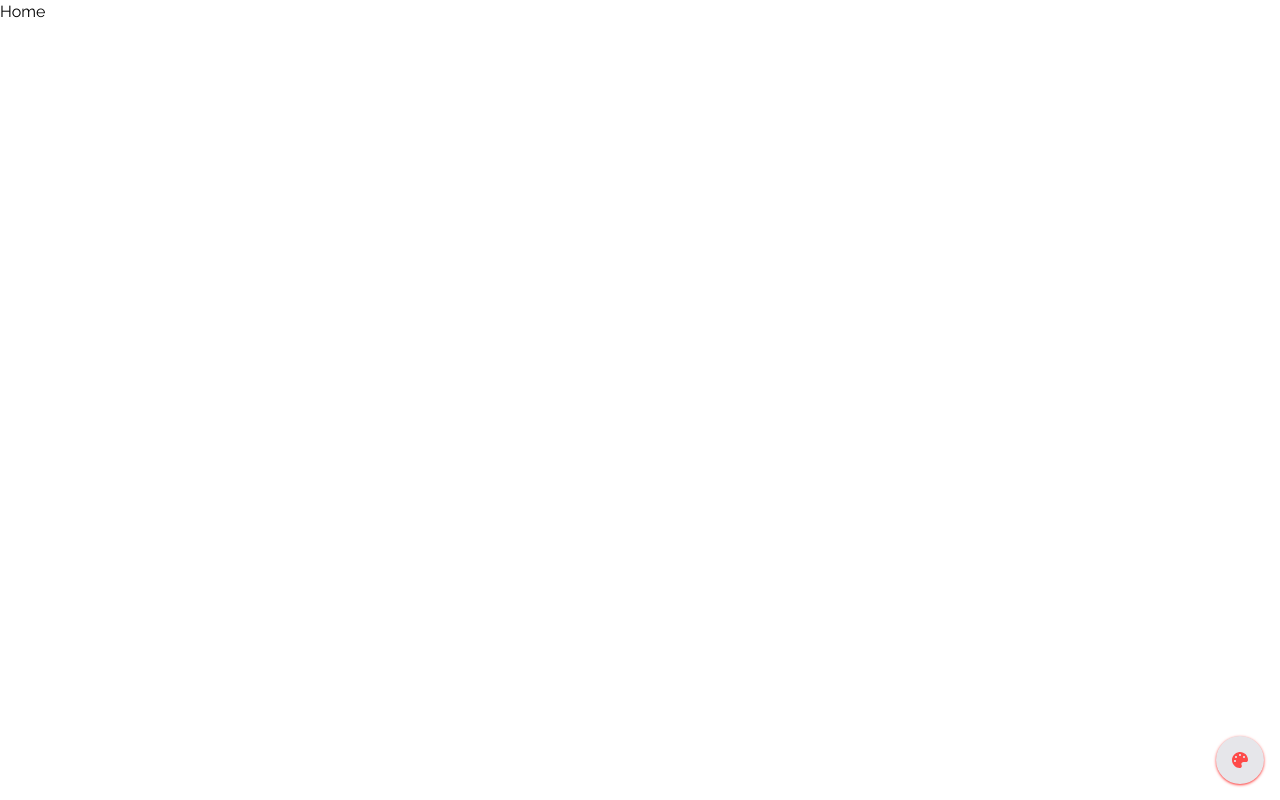
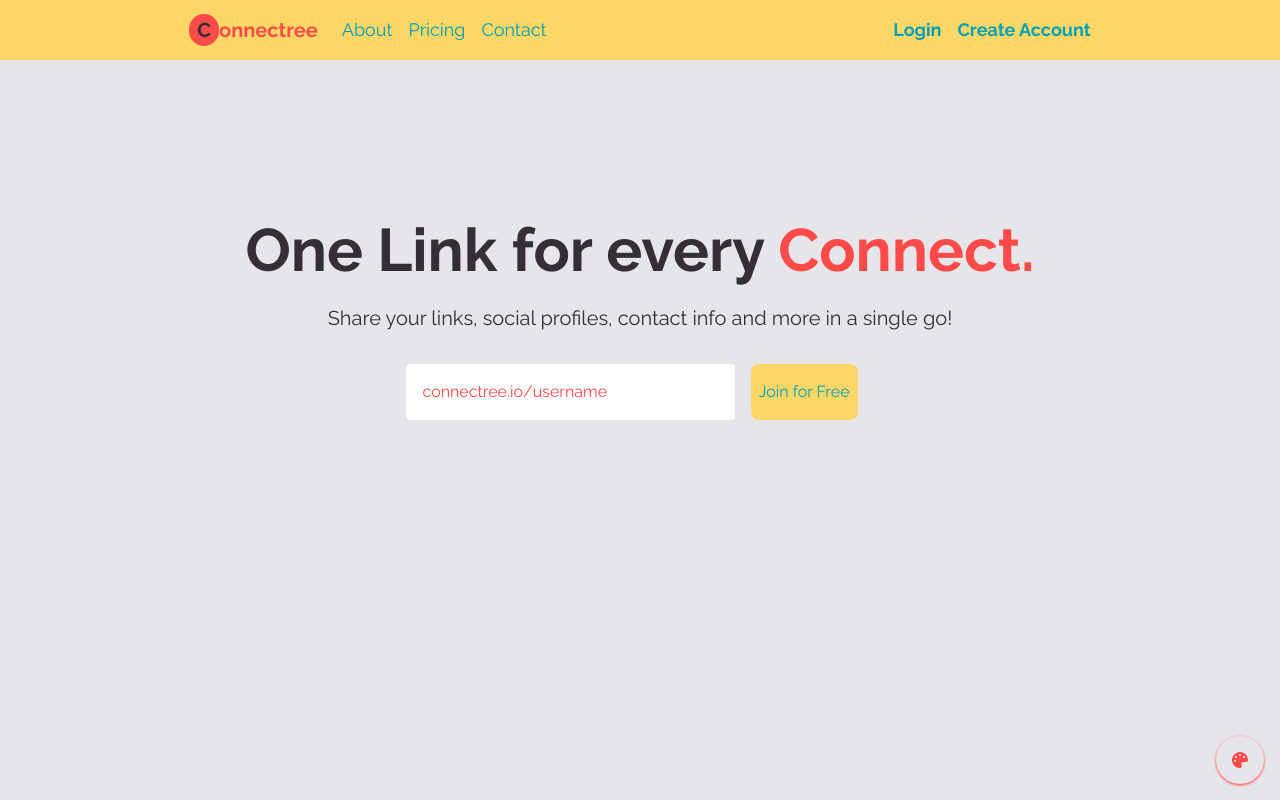
Before and after one commit to SuryanshuTomar/connectree, a Next.js app: page / in a window 1280 px wide. Built offline with nearby package versions, Linux system fonts and the light colour scheme.

Commit message:
refacor: use the Homepage component

```diff
--- a/src/app/page.tsx
+++ b/src/app/page.tsx
@@ -1,5 +1,11 @@
-const Home = () => {
-	return <div>Home</div>;
+import Homepage from "@/components/Homepage";
+
+const Page = () => {
+	return (
+		<main className="h-screen bg-neutralBg text-onNeutralBg">
+			<Homepage />
+		</main>
+	);
 };
 
-export default Home;
+export default Page;
```
